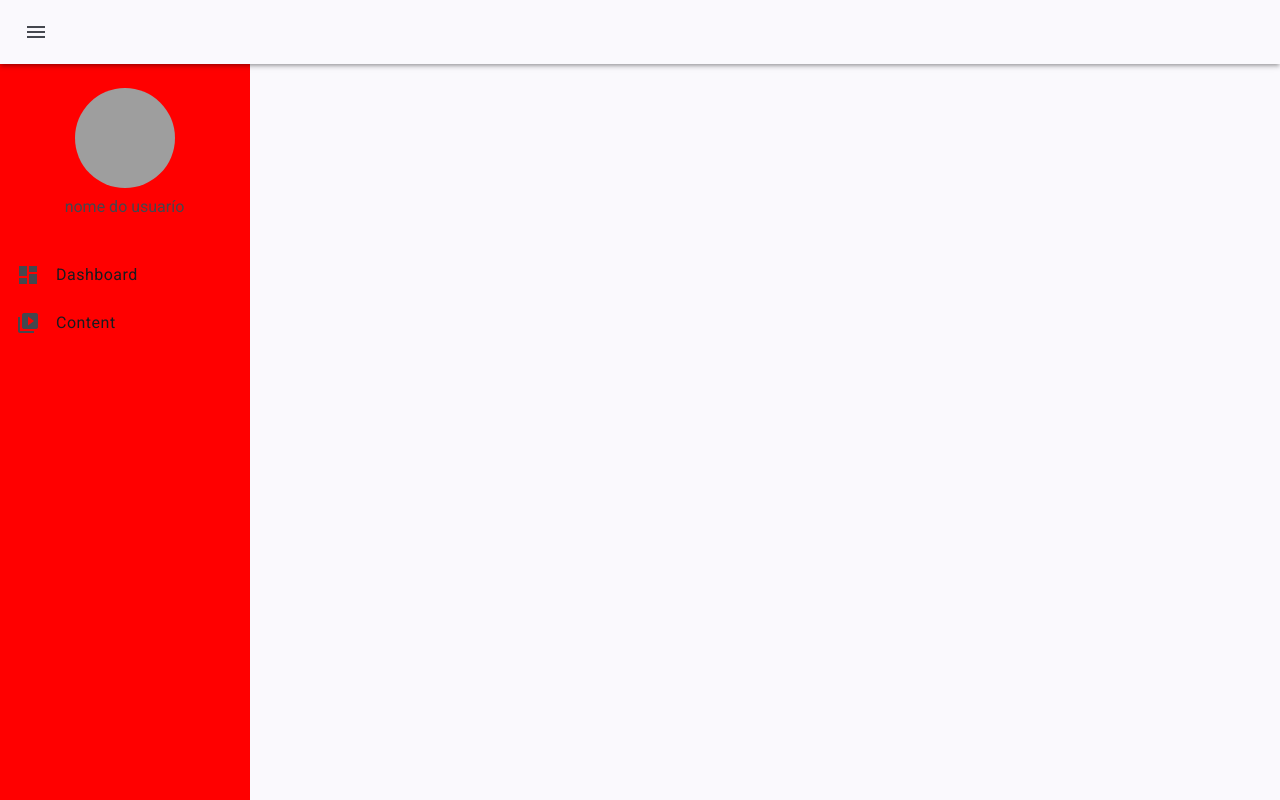
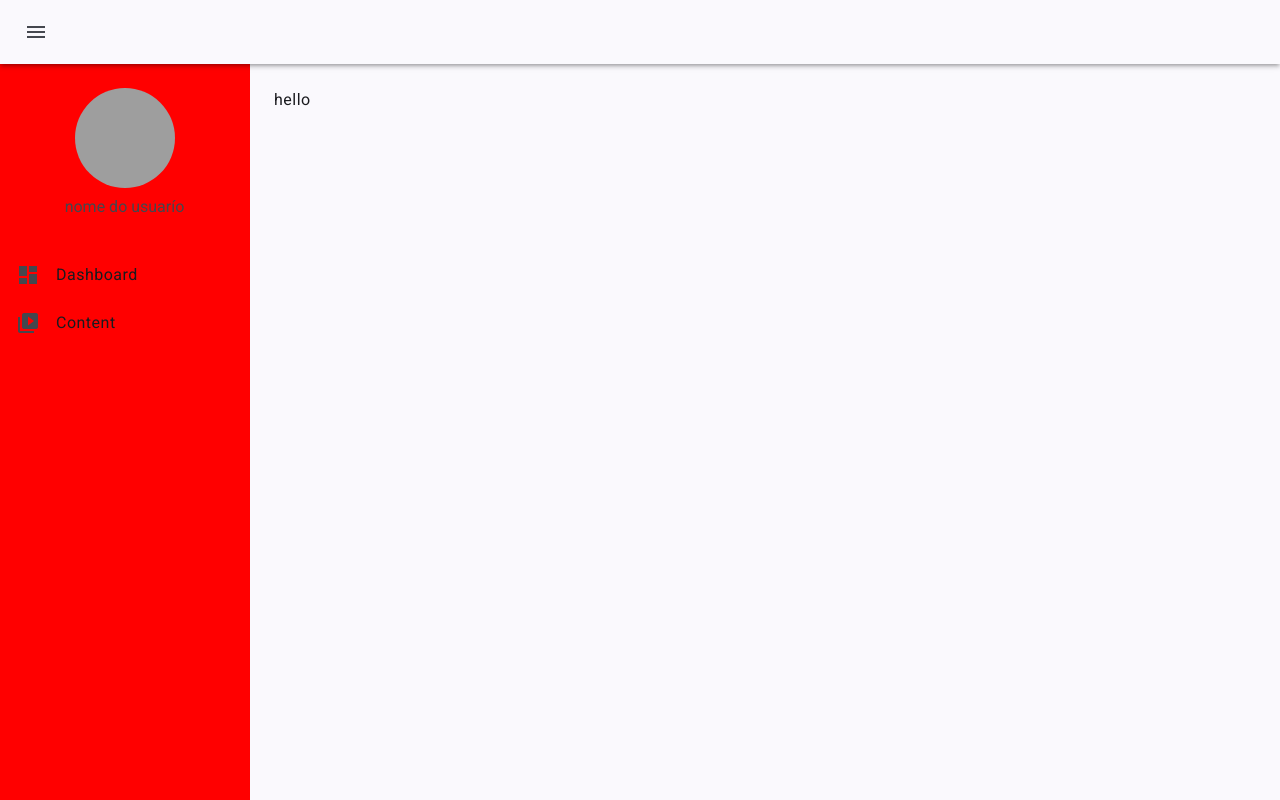
Before and after one commit to Anderlan-Nunes/menu, an Angular app: page / in a window 1280 px wide. Built offline with nearby package versions, Linux system fonts and the light colour scheme; grey boxes are pictures that could not be loaded.

Commit message:
collapsed

```diff
--- a/src/app/app.component.html
+++ b/src/app/app.component.html
@@ -1,13 +1,15 @@
 <mat-toolbar class="mat-elevation-z3">
-  <button mat-icon-button class="example-icon" aria-label="Example icon-button with menu icon">
+  <button mat-icon-button class="example-icon" aria-label="Example icon-button with menu icon"
+    (click)="collapsed.set(!collapsed())">
     <mat-icon>menu</mat-icon>
   </button>
 </mat-toolbar>
 <mat-sidenav-container>
-  <mat-sidenav opened mode="side" [style.width]="'250px'" [style.background]="'red'" [style.borderRadius]="'0'">
+  <mat-sidenav opened mode="side" [style.width]="sidenavWidth()" [style.background]="'red'" [style.borderRadius]="'0'">
     <app-custom-sidenav/>
   </mat-sidenav>
-  <mat-sidenav-content class="content">
+  <mat-sidenav-content class="content" [style.margin-left]="sidenavWidth()">
+    hello
     <!-- <router-outlet></router-outlet> -->
   </mat-sidenav-content>
 </mat-sidenav-container>
--- a/src/app/app.component.ts
+++ b/src/app/app.component.ts
@@ -1,4 +1,4 @@
-import { Component } from '@angular/core';
+import { Component, computed, signal } from '@angular/core';
 import { RouterOutlet } from '@angular/router';
 
 import { MaterialModule } from '../app/material/material.module'
@@ -14,4 +14,6 @@ import { CustomSidenavComponent } from "./components/custom-sidenav/custom-siden
 })
 export class AppComponent {
   title = 'menu-hamb';
+  collapsed= signal(false)
+  sidenavWidth= computed(() => this.collapsed() ? '60px' : '250px')
 }
```
